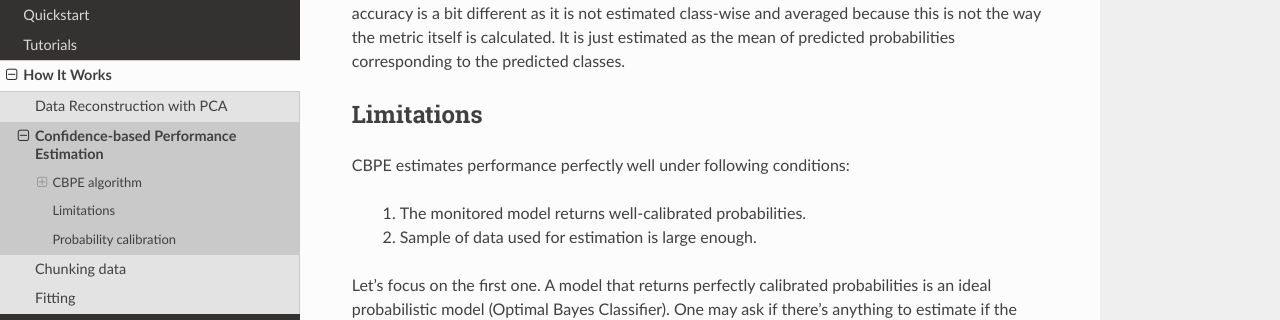
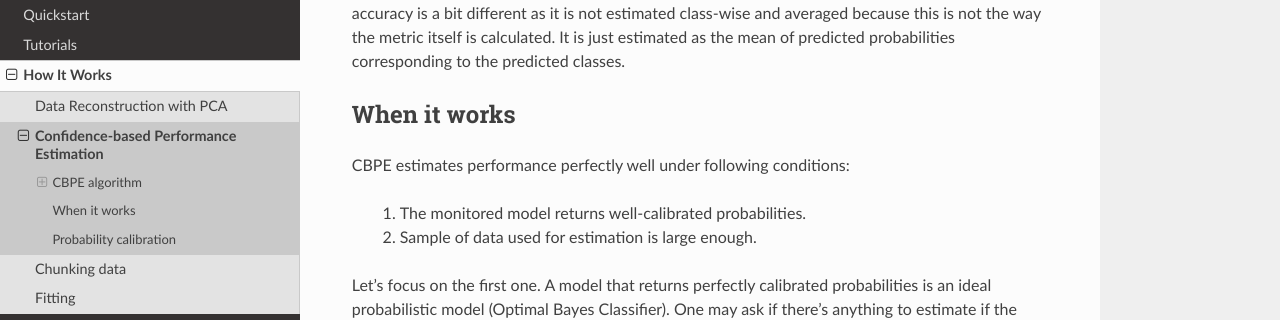
Before and after one commit to NannyML/nannyml, a Sphinx documentation site: the page built from docs/how_it_works/performance_estimation.rst, in a window 1280 px wide and 900 px high, scrolled down 3813 px. Shown: the part 162-482 px from the top of the window. Built offline with Sphinx 7.4.7 and the Read the Docs theme 2.0.0, drawn with Linux system fonts in a browser that asks for light colours; pages that are not in the unit, such as notebooks, are missing from menus.

Commit message:
update CBPE subtitle

```diff
--- a/docs/how_it_works/performance_estimation.rst
+++ b/docs/how_it_works/performance_estimation.rst
@@ -196,9 +196,9 @@ It is just estimated as the mean of predicted probabilities corresponding to the
 
 .. _performance-estimation-deep-dive-limitations:
 
------------
-Limitations
------------
+-------------
+When it works
+-------------
 
 CBPE estimates performance perfectly well under following conditions:
 
```
